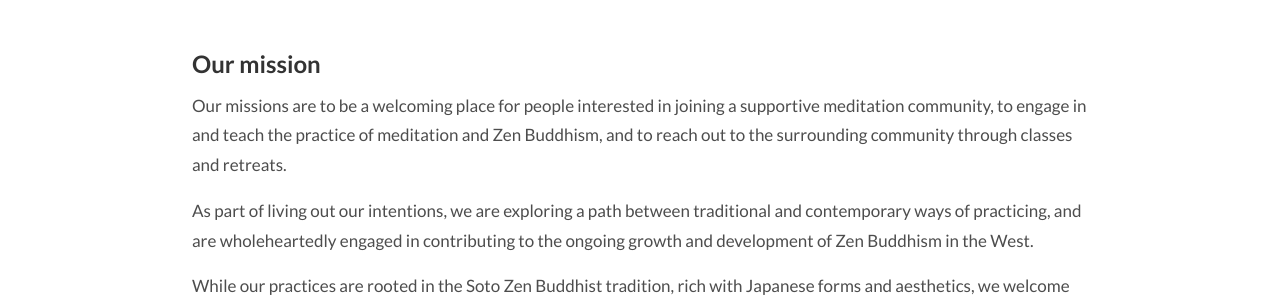
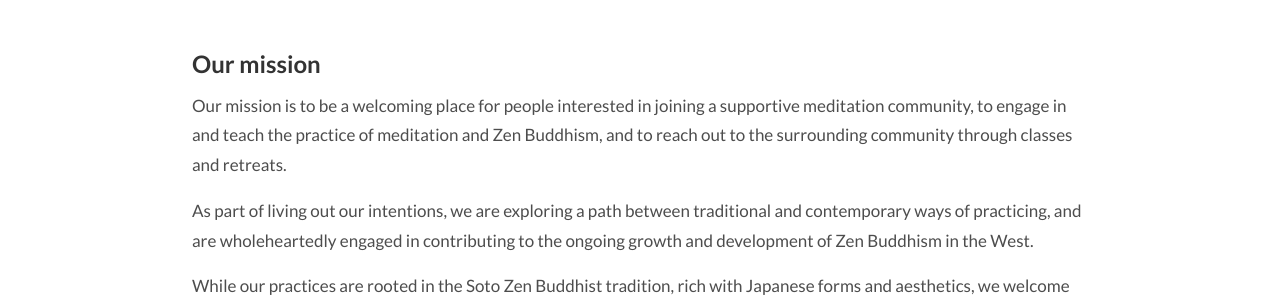
Before and after one commit to njvack/zenbridge_static_demo, a Jekyll site: the page built from jekyll/mission--values.md, in a window 1280 px wide. Shown: the part 312-609 px from the top of the page. Built offline with Jekyll 4.4.1, drawn with Linux system fonts in a browser that asks for light colours.

Commit message:
Update mission--values.md (via Pages CMS, )

```diff
--- a/jekyll/mission--values.md
+++ b/jekyll/mission--values.md
@@ -4,8 +4,8 @@ permalink: /mission--values.html
 sections:
   - heading: Our mission
     text: >-
-      Our missions are to be a welcoming place for people interested in joining
-      a supportive meditation community, to engage in and teach the practice of
+      Our mission is to be a welcoming place for people interested in joining a
+      supportive meditation community, to engage in and teach the practice of
       meditation and Zen Buddhism, and to reach out to the surrounding community
       through classes and retreats.
 
```
